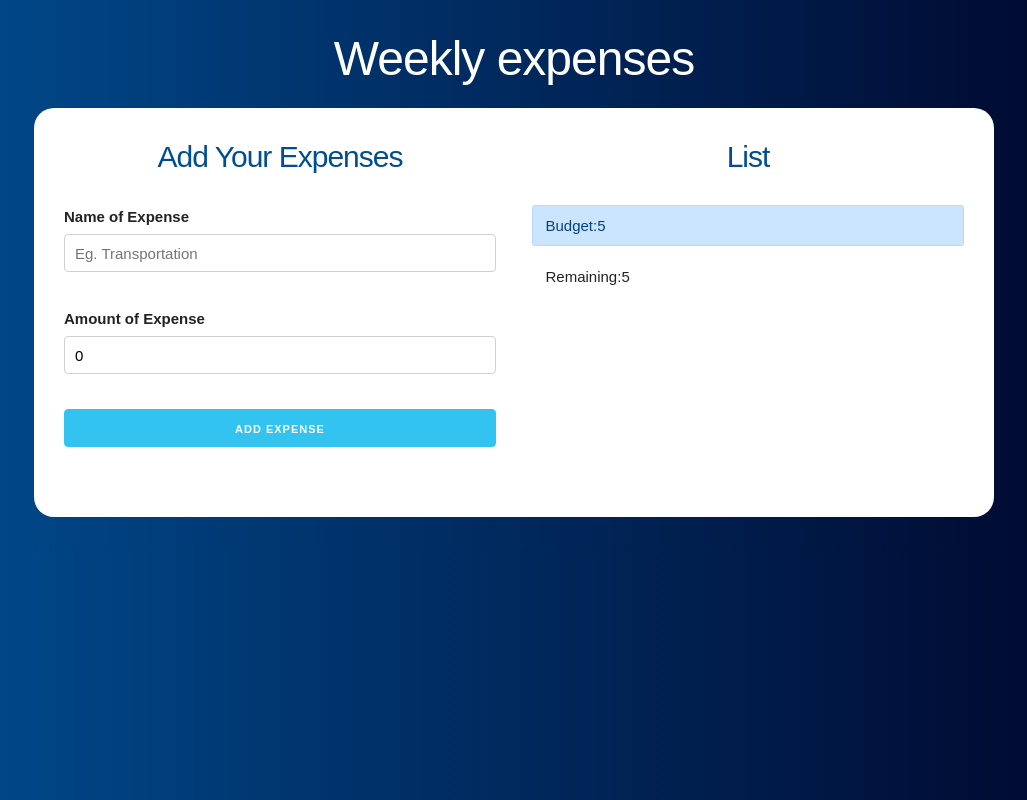
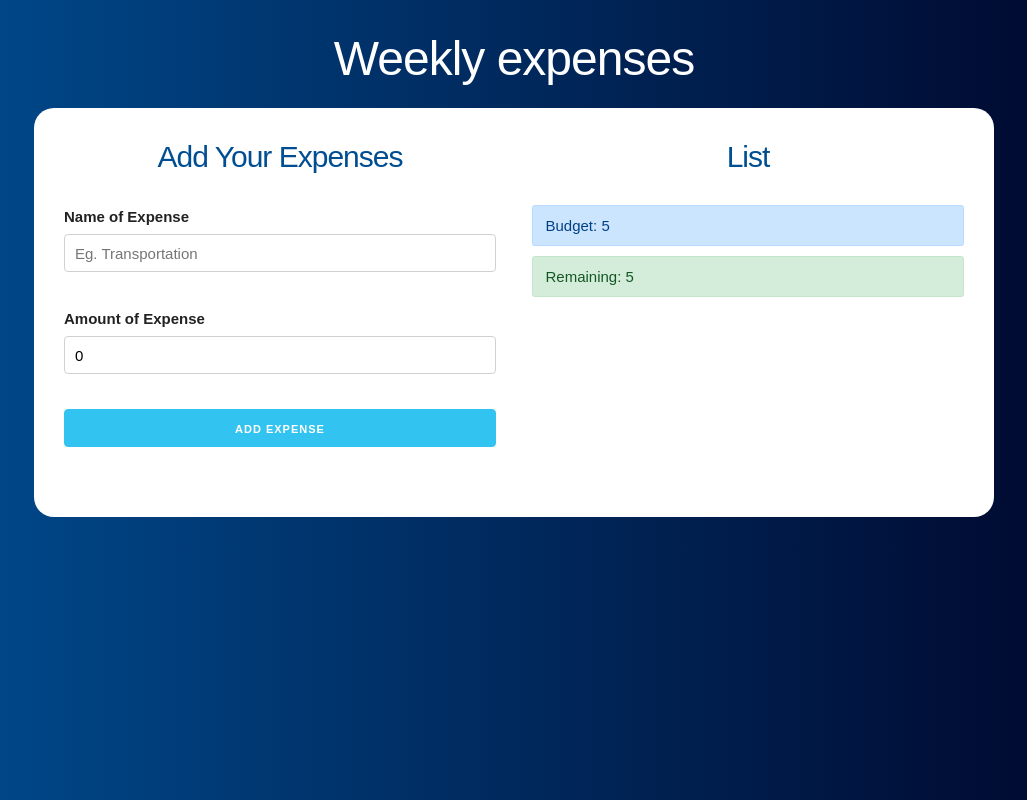
Before and after one commit to diegodjty/budget-app, a React (Create React App) app: page / in a window 1280 px wide. Both pictures are taken after typing "5" into the empty fields and a click on the input "Define your budget". Shown: the whole page, without its empty margins (126-1153 px from the left). Built offline with nearby package versions, Linux system fonts and the light colour scheme; the HTML template or start-up script is replaced by a standard one.

Commit message:
Change color depending on remaining budget

```diff
--- a/src/App.js
+++ b/src/App.js
@@ -32,7 +32,7 @@
       handelRemaining(remainingBudget);
     }
     handelCreateExpense(false)
-     },[expense])
+     },[expense, createExpense, expenses, remaining])
 
 
 
--- a/src/components/BudgetControl.js
+++ b/src/components/BudgetControl.js
@@ -1,13 +1,14 @@
 import React,{Fragment} from 'react';
+import {reviseBudget} from  '../helper'
 
 const BudgetControl = ({budget,remaining}) => {
     return (
         <Fragment>
             <div className="alert alert-primary">
-                Budget:{budget}
+                Budget: {budget}
             </div>
-            <div className="alert">
-                Remaining:{remaining}
+            <div className={reviseBudget(budget,remaining)}>
+                Remaining: {remaining}
             </div>
         </Fragment>
     );
--- a/src/components/Expenses.js
+++ b/src/components/Expenses.js
@@ -5,7 +5,7 @@
         <li className='gastos'>
             <p>
                 {expenses.name}
-                <span className='gasto'>{expenses.quantity}</span>
+                <span className='gasto'>$ {expenses.quantity}</span>
             </p>
         </li>
     )
--- /dev/null
+++ b/src/helper.js
@@ -0,0 +1,15 @@
+export const reviseBudget = (budget, remaining) => {
+    let budgetColor;
+
+    if ( (budget / 4) > remaining ){
+
+        budgetColor = 'alert alert-danger';
+
+    }else if( (budget / 2) > remaining){
+        budgetColor = 'alert alert-warning';
+    }else{
+        budgetColor = 'alert alert-success'
+    }
+
+    return budgetColor;
+}
```
